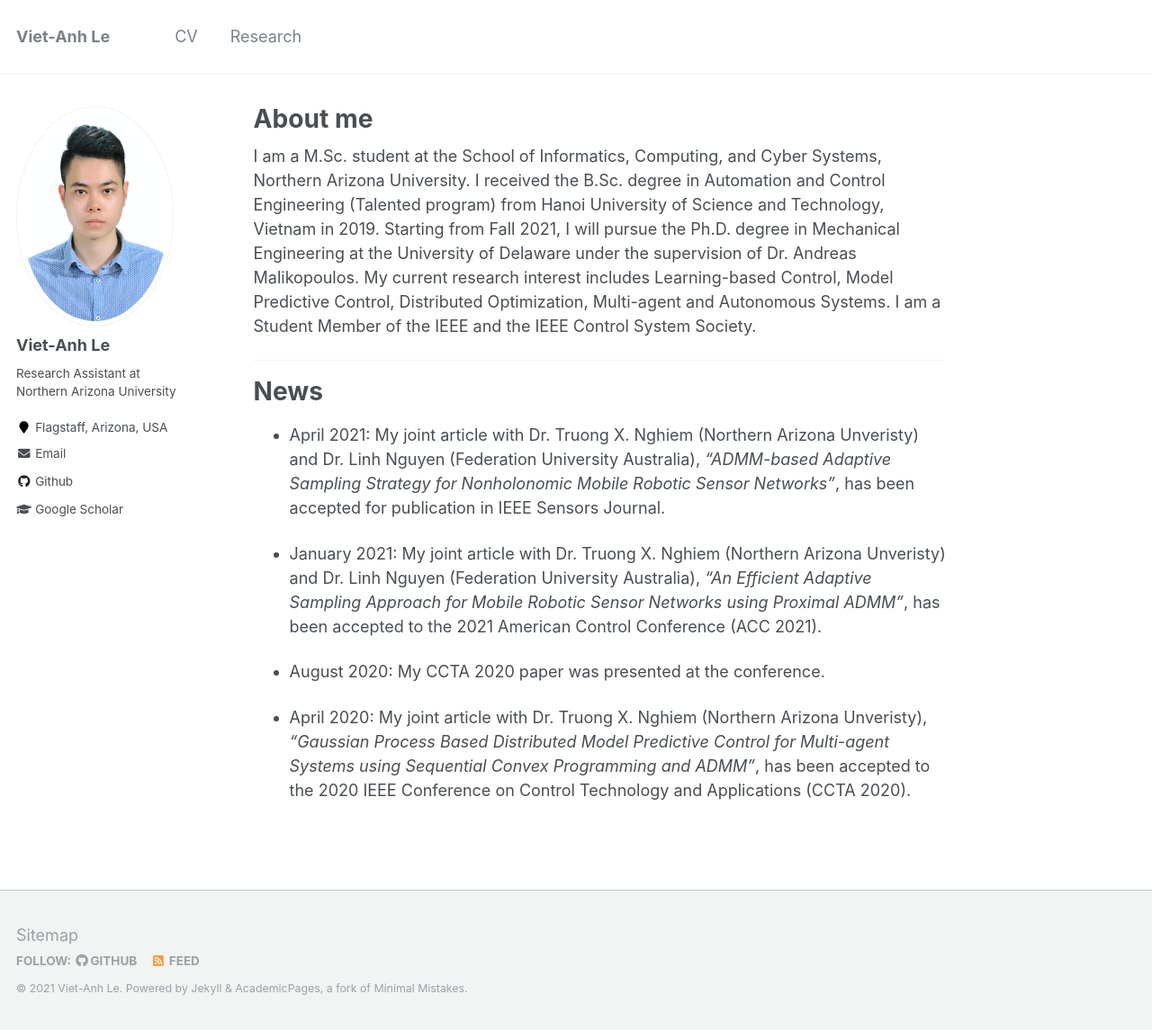
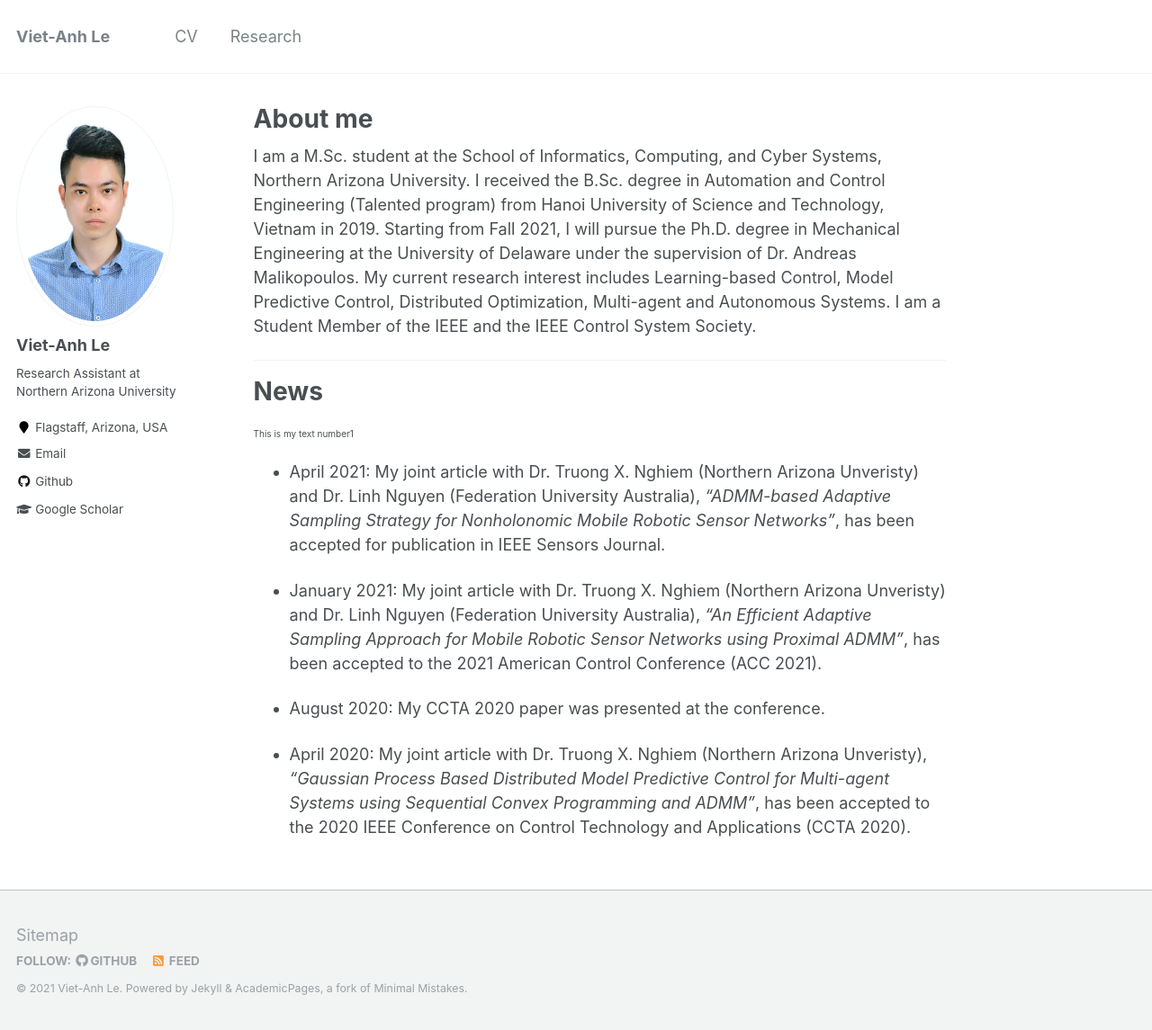
Before and after one commit to vietanhle0101/vietanhle0101.github.io, a Jekyll site: the page built from _pages/about.md, in a window 1280 px wide and 1145 px high. Shown: the whole window at 90% size. Built offline with Jekyll 4.4.1, drawn with Linux system fonts in a browser that asks for light colours.

Commit message:
about me revision

```diff
--- a/_pages/about.md
+++ b/_pages/about.md
@@ -15,6 +15,7 @@ My current research interest includes Learning-based Control, Model Predictive C
 ***
 
 # News
+<font size="1"> This is my text number1</font>
 
 * April 2021: My joint article with Dr. Truong X. Nghiem (Northern Arizona Unveristy) and Dr. Linh Nguyen (Federation University Australia), <em>"ADMM-based Adaptive Sampling Strategy for Nonholonomic Mobile Robotic Sensor Networks"</em>, has been accepted for publication in IEEE Sensors Journal.
 
```
